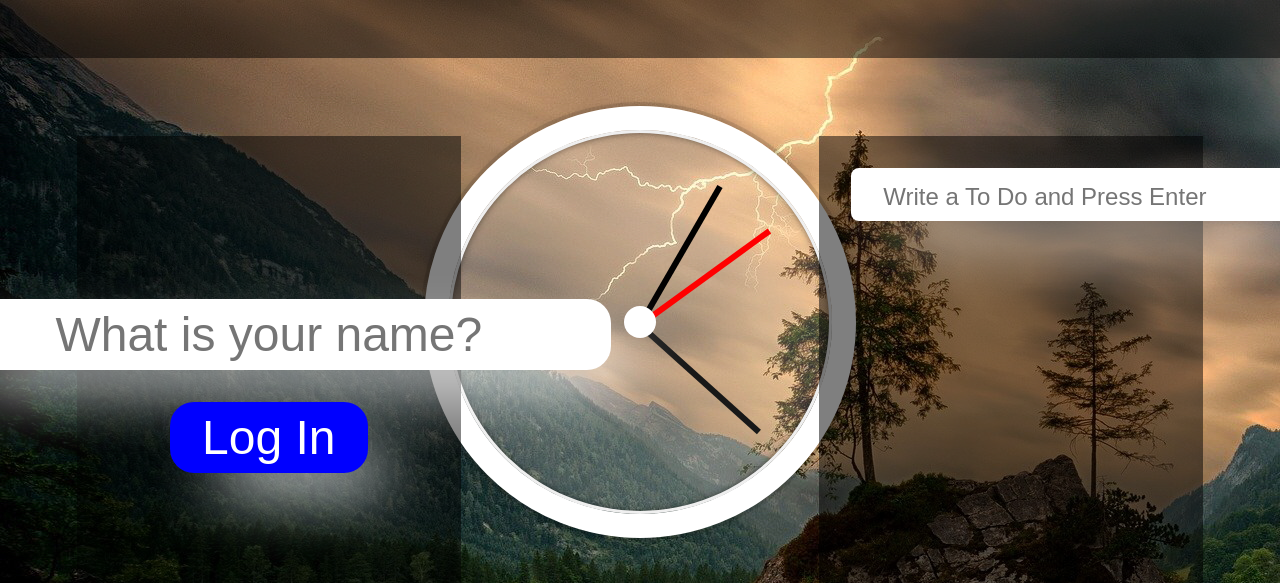
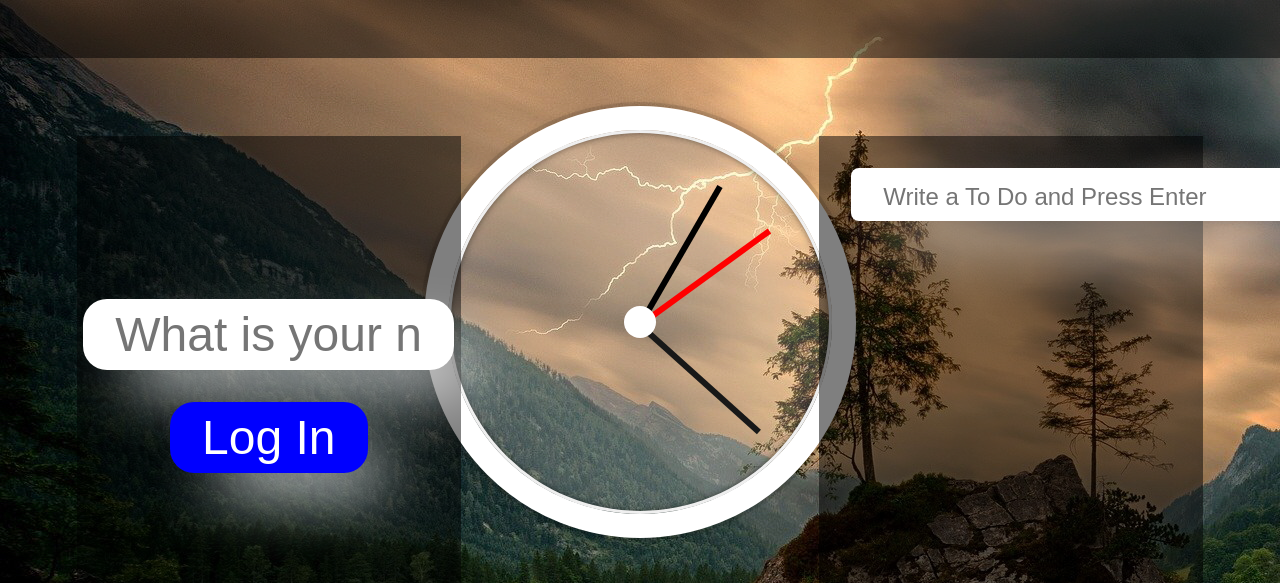
Before and after one commit to baguni2021/vanillaJS_2021, a plain HTML site: page index.html in a window 1280 px wide. Shown: the top 583 px of the page. Drawn offline with Linux system fonts and the light colour scheme.

Commit message:
update logincss

```diff
--- a/css/components/login.css
+++ b/css/components/login.css
@@ -17,6 +17,10 @@
   text-align: center;
 }
 
+#login-form input {
+  width: 80%;
+}
+
 #login-form input,
 #login-form button {
   font-size: 3rem;
@@ -24,10 +28,6 @@
   box-shadow: 2rem 2rem 4rem -1rem white;
   border-radius: 1.5rem;
   padding: 0.5rem 2rem;
-}
-
-#login-form input{
-wid
 }
 
 #login-form,
```
